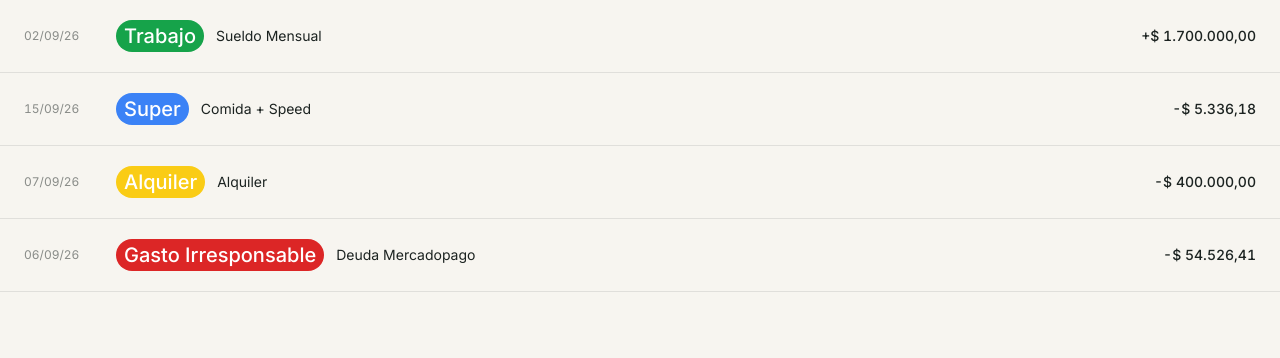
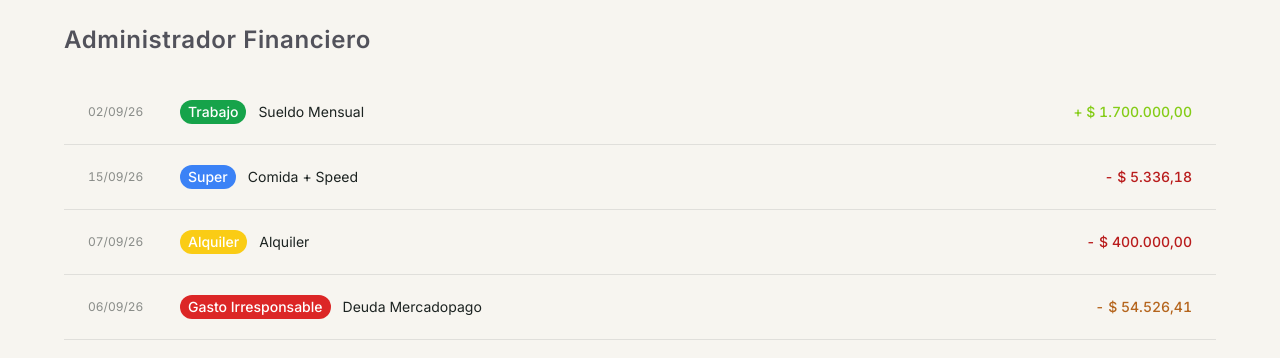
Before and after one commit to Jeremias-Schreiner/Administrador-Financiero, a React (Vite) app in the folder frontend/: page / in a window 1280 px wide. Shown: the top 358 px of the page. Built offline with nearby package versions, Linux system fonts and the light colour scheme.

Commit message:
feat: manejo de carga/error + componente wrapper Layout

```diff
--- a/frontend/src/App.jsx
+++ b/frontend/src/App.jsx
@@ -4,10 +4,12 @@ import { useEffect, useState } from 'react'
   import { LineChart, Line, XAxis, YAxis, Tooltip, ResponsiveContainer } from 'recharts'
 
   import Movimiento from './Componentes/Movimiento'
+  import Layout from './Estructuras/Layout'
 
   import { obtenerMovimientos } from './Servicios/movimientos'
   import { obtenerEtiquetas } from './Servicios/etiquetas'
 
+  const TITULO = "Administrador Financiero"
 
   function App() {
 
@@ -18,32 +20,48 @@ function App() {
 
     useEffect(() => {
       async function cargarMovimientos() {
-
+        try{
           const [mov, etique] = await Promise.all([
             obtenerMovimientos(),
             obtenerEtiquetas()
           ])
           setMovimientos(mov)
           setEtiquetas(etique)
+          setCargado(true)
+        }
+        catch(error){
+          setError(error)
+        }
       }
       cargarMovimientos()
     }, [])
 
+
+    if (error) {
       return (
-    <>
+        <Layout titulo={TITULO}>
+          <h1>error</h1>
+        </Layout>
+      )
+    }
+    if (!cargado){
+      return (
+        <Layout titulo={TITULO}>
+          <h1>cargando...</h1>
+        </Layout>
+      )
+    }
+    return (
+      <Layout titulo={TITULO}>
         <ul>
           {movimientos.map((movimiento) => {
             const etiqueta = etiquetas.find((e) => e.id === movimiento.etiquetaId)
             return (
-            <Movimiento
-              key={movimiento.id}
-              movimiento={movimiento}
-              etiqueta={etiqueta}
-            />
+              <Movimiento key={movimiento.id} movimiento={movimiento} etiqueta={etiqueta} />
             )
           })}
         </ul>
-    </>
+      </Layout>
     )
   }
 
--- a/frontend/src/Componentes/Etiqueta.jsx
+++ b/frontend/src/Componentes/Etiqueta.jsx
@@ -1,6 +1,6 @@
 function Etiqueta({ nombre, color }) {
   return (
-    <span className={`inline-block px-2 py-0.5 rounded-full text-xl font-medium text-white ${color}`}>
+    <span className={`inline-block px-2 py-0.5 rounded-full text-sm font-medium text-white ${color}`}>
       {nombre}
     </span>
   )
--- a/frontend/src/Componentes/Movimiento.jsx
+++ b/frontend/src/Componentes/Movimiento.jsx
@@ -6,7 +6,7 @@ import { TIPOS_MOVIMIENTO } from '../Constantes/estilos'
 function Movimiento({ movimiento, etiqueta }) {
   const [expandido, setExpandido] = useState(false)
 
-  const estilo = TIPOS_MOVIMIENTO[movimiento.tipo] ?? { signo: '', color: 'text-ink' }
+  const estilo = TIPOS_MOVIMIENTO[movimiento.tipo] ?? { signo: '', claseTexto: 'text-ink' }
   const montoFormateado = movimiento.monto.toLocaleString('es-AR', {
     style: 'currency',
     currency: 'ARS',
@@ -24,8 +24,8 @@ function Movimiento({ movimiento, etiqueta }) {
 
         <span className="flex-1 truncate text-sm ">{movimiento.descripcion}</span>
 
-        <span className={`text-sm font-medium tabular-nums ${estilo.color}`}>
-          {estilo.signo}
+        <span className={`text-sm font-medium tabular-nums ${estilo.claseTexto}`}>
+          {estilo.signo !== "" ? estilo.signo + " ": estilo.signo}
           {montoFormateado}
         </span>
       </div>
@@ -39,7 +39,7 @@ function Movimiento({ movimiento, etiqueta }) {
           aria-expanded={expandido}
           className="w-full flex items-center justify-between gap-3 py-3 text-left"
         >
-          <span className={`flex-1 truncate text-2xl font-medium ${estilo.color}`}>
+          <span className={`flex-1 truncate text-2xl font-medium ${estilo.claseTexto}`}>
             {movimiento.descripcion}
           </span>
           <svg
@@ -64,8 +64,8 @@ function Movimiento({ movimiento, etiqueta }) {
                 Etiqueta: <Etiqueta nombre={etiqueta.nombre} color={etiqueta.color} />
               </div>
             )}
-            <div className={`font-medium ${estilo.color}`}>
-              {estilo.signo}
+            <div className={`font-medium ${estilo.claseTexto}`}>
+              {estilo.signo !== "" ? estilo.signo + " ": estilo.signo}
               {montoFormateado}
             </div>
           </div>
--- /dev/null
+++ b/frontend/src/Estructuras/Layout.jsx
@@ -0,0 +1,16 @@
+function Layout ({titulo, children}){
+    return(
+        <div className="min-h-screen bg-paper px-4 py-6 sm:px-6 lg:px-8">
+            <div className="mx-auto max-w-6xl">
+                <header className="mb-6">
+                    <h1 className="lg:text-2xl font-semibold tracking-wide text-center text-2xl lg:text-left text-zinc-600">
+                        {titulo}
+                    </h1>
+                </header>
+                {children}
+            </div>
+        </div>
+    )
+}
+
+export default Layout
```
Lines whose indentation alone changed are shown as unchanged.
